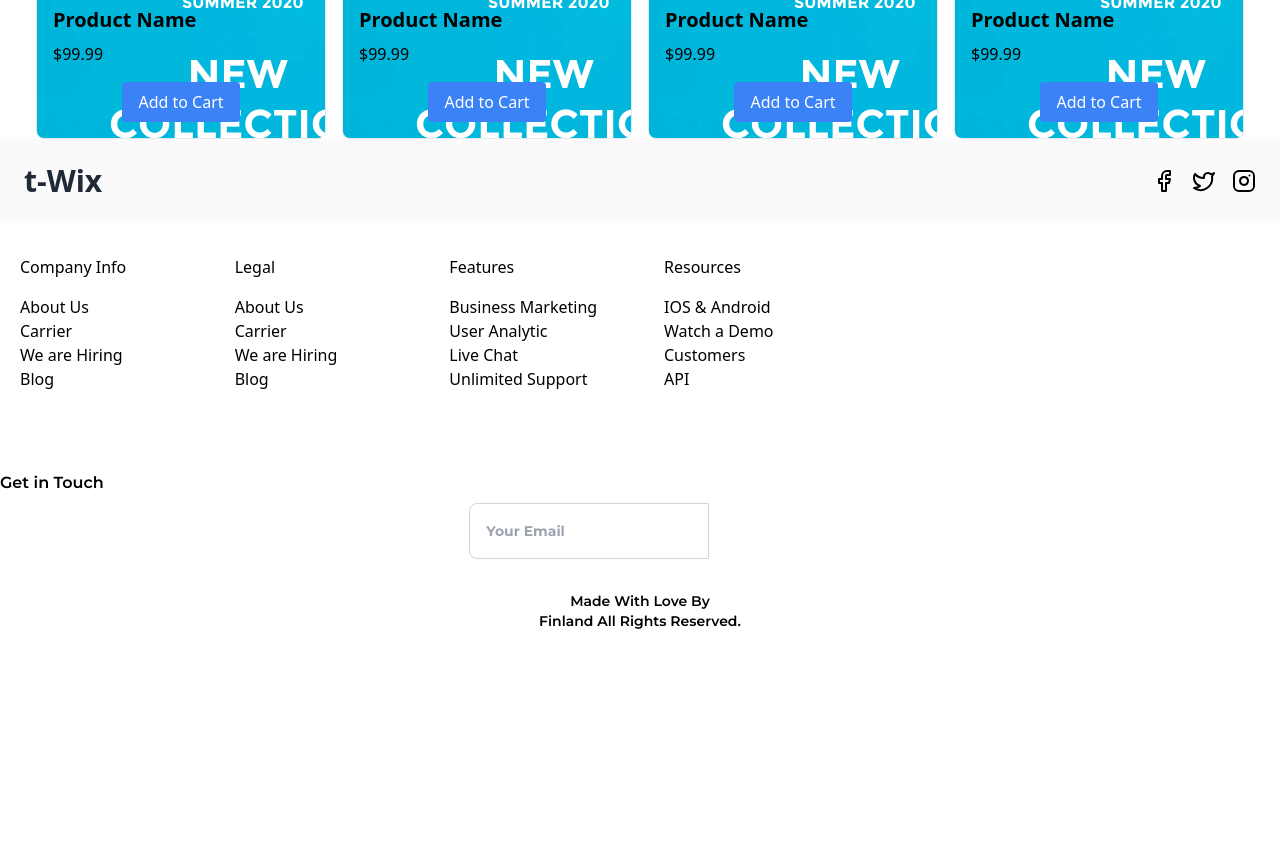
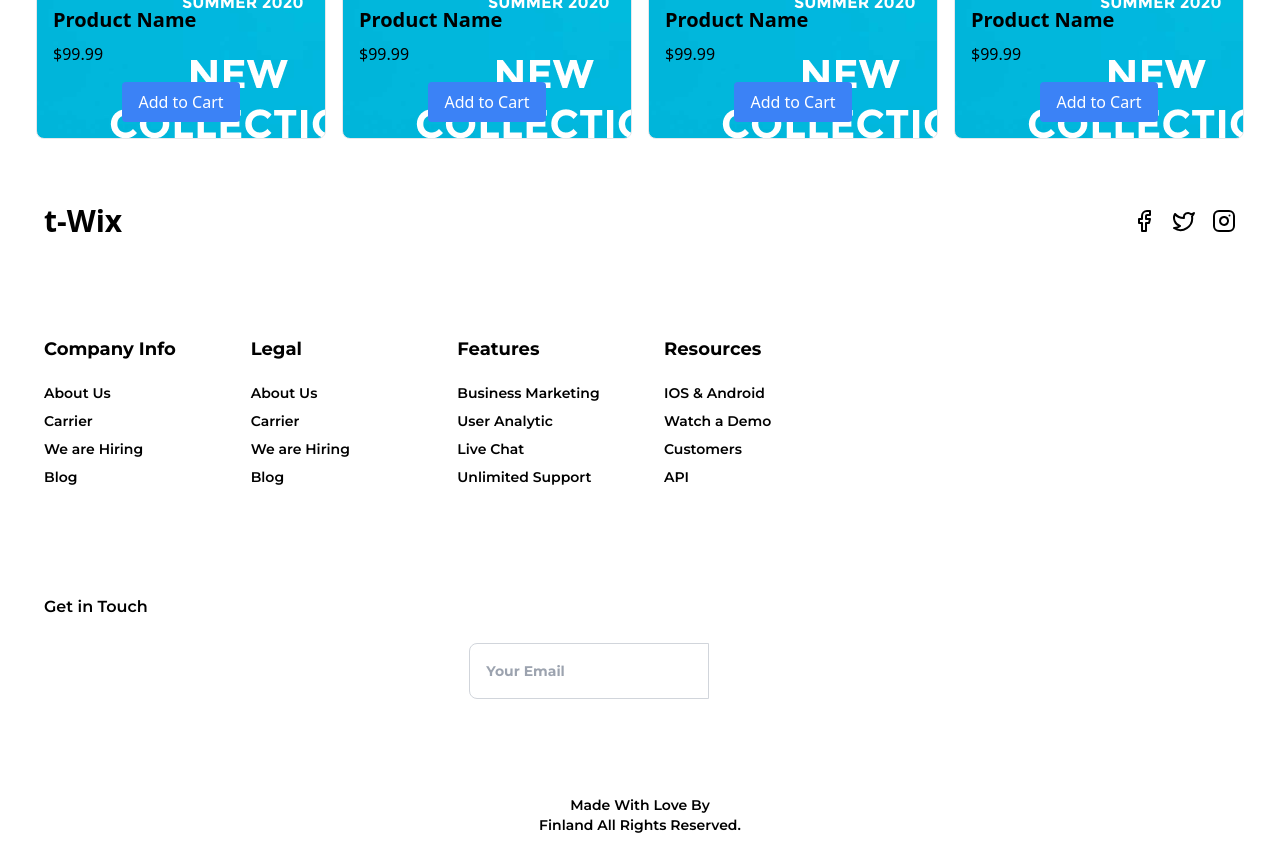
Before and after one commit to kenanturgay/SpaceX-shopping, a React (Vite) app: page / in a window 1280 px wide. Shown: the part 2280-3135 px from the top of the page. Before the commit the page ends 2911 px from the top, so only its background shows below. Built offline with nearby package versions, Linux system fonts and the light colour scheme.

Commit message:
ı fixed footer

```diff
--- a/src/layout/Footer.jsx
+++ b/src/layout/Footer.jsx
@@ -7,11 +7,11 @@ export default function Footer() {
     <footer>
       {/* Sosyal Medya İkonları */}
 
-      <div className="bg-lightGray">
-        <div className="container mx-auto flex flex-col items-start justify-between gap-4 px-6 py-6 sm:flex-row sm:items-center 2xl:px-36">
-          <div className="text-3xl font-bold text-gray-800">t-Wix</div>
-          <div className="flex space-x-4">
-            <button>
+      <div className="bg-white px-11 text-footer_text_color">
+        <div className="container mx-auto flex flex-col items-start justify-between gap-4  py-16 sm:flex-row sm:items-center 2xl:px-36">
+          <div className="text-3xl font-bold">t-Wix</div>
+          <div className="flex space-x-4 text-footer_icon_color">
+            <button >
               <Facebook />
             </button>
             <button>
@@ -26,13 +26,13 @@ export default function Footer() {
 
       {/* Bilgi Grupları */}
 
-      <div className="container mx-auto">
-        <div className="mx-auto grid max-w-[1240px] grid-cols-1 gap-x-12 px-4 py-8 sm:grid-cols-4 md:grid-cols-6 lg:px-0">
+      <div className="container mx-auto px-11 text-footer_text_color">
+        <div className="mx-auto grid max-w-[1240px] grid-cols-1 gap-x-12 py-8 sm:grid-cols-4 md:grid-cols-6 lg:px-0">
           {footerInfo.map((section, index) => (
-            <div key={index} className="mb-4">
-              <h5 className="mb-4">{section.title}</h5>
+            <div key={index} className="mb-10">
+              <h5 className="mb-4 text-lg font-montserrat font-bold">{section.title}</h5>
               {section.links.map((link, idx) => (
-                <p key={idx} className="text">
+                <p key={idx} className="text font-montserrat font-semibold text-sm py-1">
                   {link}
                 </p>
               ))}
@@ -42,22 +42,22 @@ export default function Footer() {
       </div>
 
       {/* İletişim ve Abonelik */}
-      <div className="mt-8 mb-8 font-montserrat text-base">
-        <h3 className="font-semibold mb-2">Get in Touch</h3>
+      <div className="mt-8 mb-8 font-montserrat text-base px-11">
+        <h3 className="font-semibold mb-6">Get in Touch</h3>
         <div className="flex justify-center">
           <input
             type="email"
             placeholder="Your Email"
             className="border border-gray-300 rounded-l-lg px-4 py-2 font-montserrat text-sm font-bold focus:outline-none focus:ring-2 focus:ring-blue-400 min-w-60 max-h-14 "
           />
-          <button className="bg-buttonPrimaryColor text-white px-4 py-2 rounded-r-lg text-sm h-14">
+          <button className="bg-footer_button text-white px-4 py-2 rounded-r-lg text-sm h-14">
             Subscribe
           </button>
         </div>
       </div>
 
       {/* Alt Bilgi */}
-      <p className="text-center text-sm font-semibold font-montserrat">
+      <p className="text-center text-sm font-semibold font-montserrat mb-5 mt-24">
         Made With Love By <br /> Finland All Rights Reserved.
       </p>
     </footer>
```
